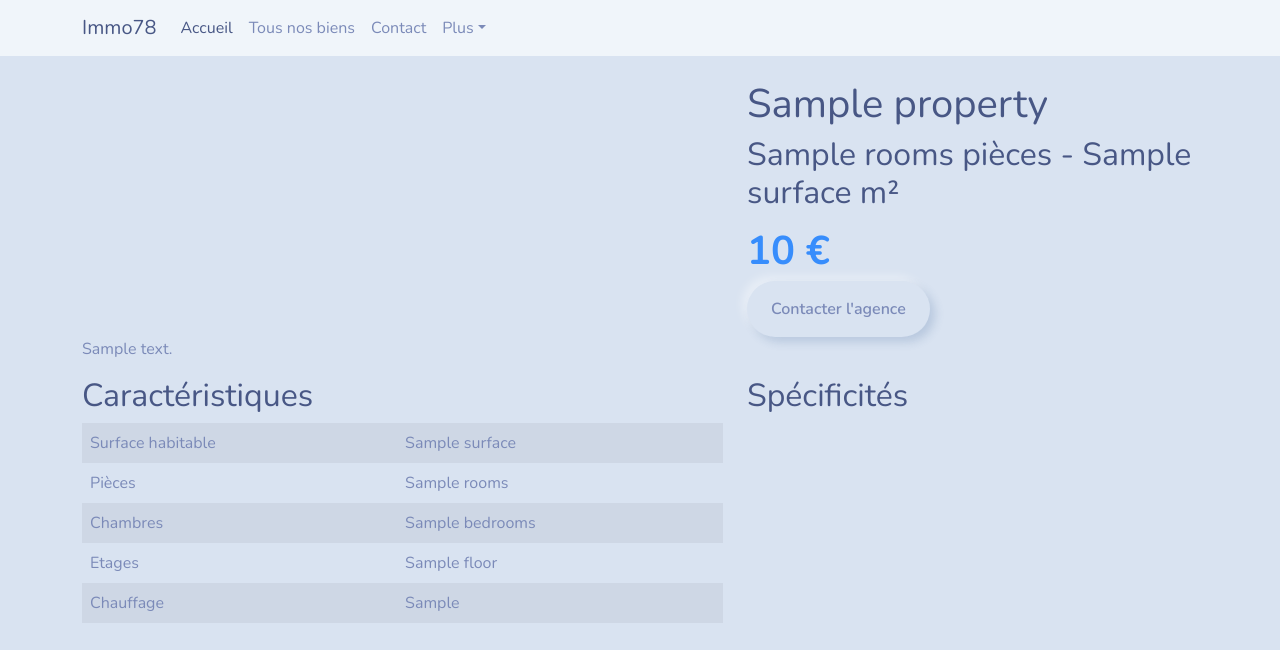
After one commit to Boudev-m/property-center-immo78, a Symfony app: template templates/property/show.html.twig in a window 1280 px wide. The commit adds this page. Shown: the top 650 px of the page. Run offline with Twig, Linux system fonts and the light colour scheme; the template is opened without the code that fills it: most values are stand-ins (such as "Sample title", 1, 10 or a date in 2020); some libraries are stand-ins or nearby versions.

Commit message:
create property detail page

```diff
--- a/composer.json
+++ b/composer.json
@@ -7,6 +7,7 @@
         "php": ">=8.1",
         "ext-ctype": "*",
         "ext-iconv": "*",
+        "cocur/slugify": "^4.3",
         "doctrine/doctrine-bundle": "^2.9",
         "doctrine/doctrine-migrations-bundle": "^3.2",
         "doctrine/orm": "^2.15",
--- a/templates/base.html.twig
+++ b/templates/base.html.twig
@@ -18,7 +18,7 @@
 <body>
     <nav class="navbar navbar-expand-lg bg-light" data-bs-theme="light">
         <div class="container">
-            <a class="navbar-brand" href="#">Immo78</a>
+            <a class="navbar-brand" href="{{ path('home') }}">Immo78</a>
             <button class="navbar-toggler" type="button" data-bs-toggle="collapse" data-bs-target="#navbarColor03"
                 aria-controls="navbarColor03" aria-expanded="false" aria-label="Toggle navigation">
                 <span class="navbar-toggler-icon"></span>
--- /dev/null
+++ b/templates/property/show.html.twig
@@ -0,0 +1,57 @@
+{# property show page : This page shows one property #}
+
+{% extends 'base.html.twig' %}
+
+{% block title %}{{ property.title }} - Immo78{% endblock %}
+
+{% block body %}
+
+<div class="container mt-4">
+    <div class="row">
+        <div class="col-md-7">
+
+        </div>
+        <div class="col-md-5">
+            <h1>{{ property.title }}</h1>
+            <h2>{{ property.rooms }} pièces - {{ property.surface }} m²</h2>
+            <div class="text-primary fs-1 fw-bold">{{ property.formattedPrice }} €</div>
+            <a href="#" class="btn btn-primary">Contacter l'agence</a>
+        </div>
+    </div>
+
+    <p>
+        {{ property.description | nl2br }}
+    </p>
+
+    <div class="row">
+        <div class="col-md-7">
+            <h2>Caractéristiques</h2>
+            <table class="table table-striped">
+                <tr>
+                    <td>Surface habitable</td>
+                    <td>{{ property.surface }}</td>
+                </tr>
+                <tr>
+                    <td>Pièces</td>
+                    <td>{{ property.rooms }}</td>
+                </tr>
+                <tr>
+                    <td>Chambres</td>
+                    <td>{{ property.bedrooms }}</td>
+                </tr>
+                <tr>
+                    <td>Etages</td>
+                    <td>{{ property.floor }}</td>
+                </tr>
+                <tr>
+                    <td>Chauffage</td>
+                    <td>{{ property.heatType }}</td>
+                </tr>
+            </table>
+        </div>
+        <div class="col-md-5">
+            <h2>Spécificités</h2>
+        </div>
+    </div>
+</div>
+{% endblock %}
```
Also changed, not shown: src/Controller/HomeController.php (+13 -3 lines), src/Controller/PropertyController.php (+57 -1 lines), src/Entity/Property.php (+25 -6 lines), src/Repository/PropertyRepository.php (+41 -7 lines), templates/home/index.html.twig (+23 -0 lines), templates/property/index.html.twig (+21 -12 lines), 1 other file.
